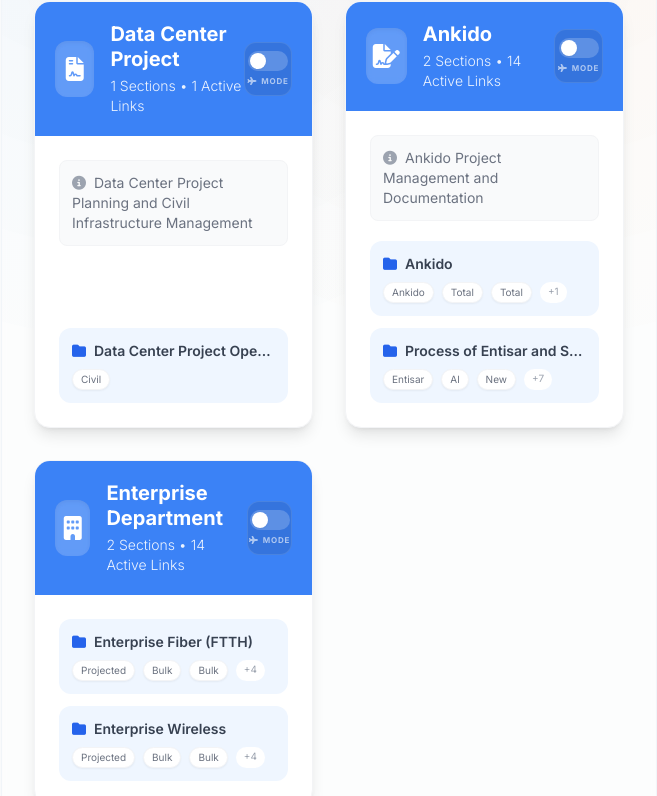
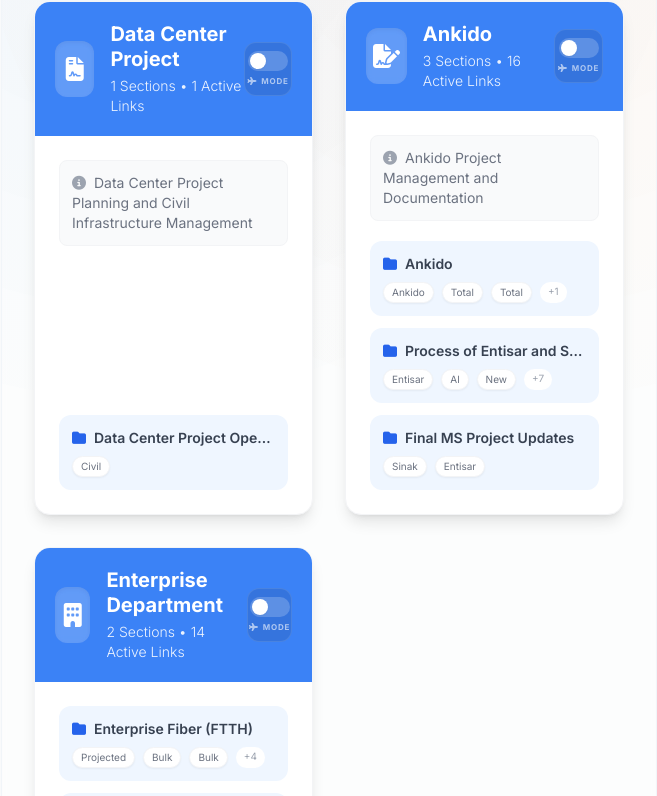
Before and after one commit to bekolo12/sustem-database, a React (Vite) app: page / in a window 1280 px wide. Shown: the part 2111-2907 px from the top of the page, without its empty margins (599-1256 px from the left). Built offline with nearby package versions, Linux system fonts and the light colour scheme.

Commit message:
feat: add final MS project updates to constants
Include Sinak and Entisar project documents and map their respective PDF icons.

```diff
--- a/constants.ts
+++ b/constants.ts
@@ -296,6 +296,22 @@
               url: "https://docs.google.com/presentation/d/1E7AsfSATQ3rvcPYsgJMCetPuounAJ5YS/edit?usp=sharing&ouid=106495355661197696100&rtpof=true&sd=true"
             }
           ]
+        },
+        {
+          id: "final_ms_project_updates",
+          name: "Final MS Project Updates",
+          labels: [
+            {
+              name: "Sinak",
+              hyperlinked: true,
+              url: "https://drive.google.com/file/d/1YB4BqaA1QLYcWb8gazeYv4Vipkyv6tgG/view?usp=sharing"
+            },
+            {
+              name: "Entisar",
+              hyperlinked: true,
+              url: "https://drive.google.com/file/d/18y5ufTfK1WoX7KrPUimFRIkhYql6N16E/view?usp=sharing"
+            }
+          ]
         }
       ]
     },
@@ -446,5 +462,7 @@
   'Week 1 May': 'fa-calendar-check',
   'Total Accumulated Ankido Tasks': 'fa-file-excel',
   'Ankido Bidding Excel File': 'fa-file-excel',
-  '14/June/2026 Process of Entsar Sinak': 'fa-file-powerpoint'
+  '14/June/2026 Process of Entsar Sinak': 'fa-file-powerpoint',
+  'Sinak': 'fa-file-pdf',
+  'Entisar': 'fa-file-pdf'
 };
```
